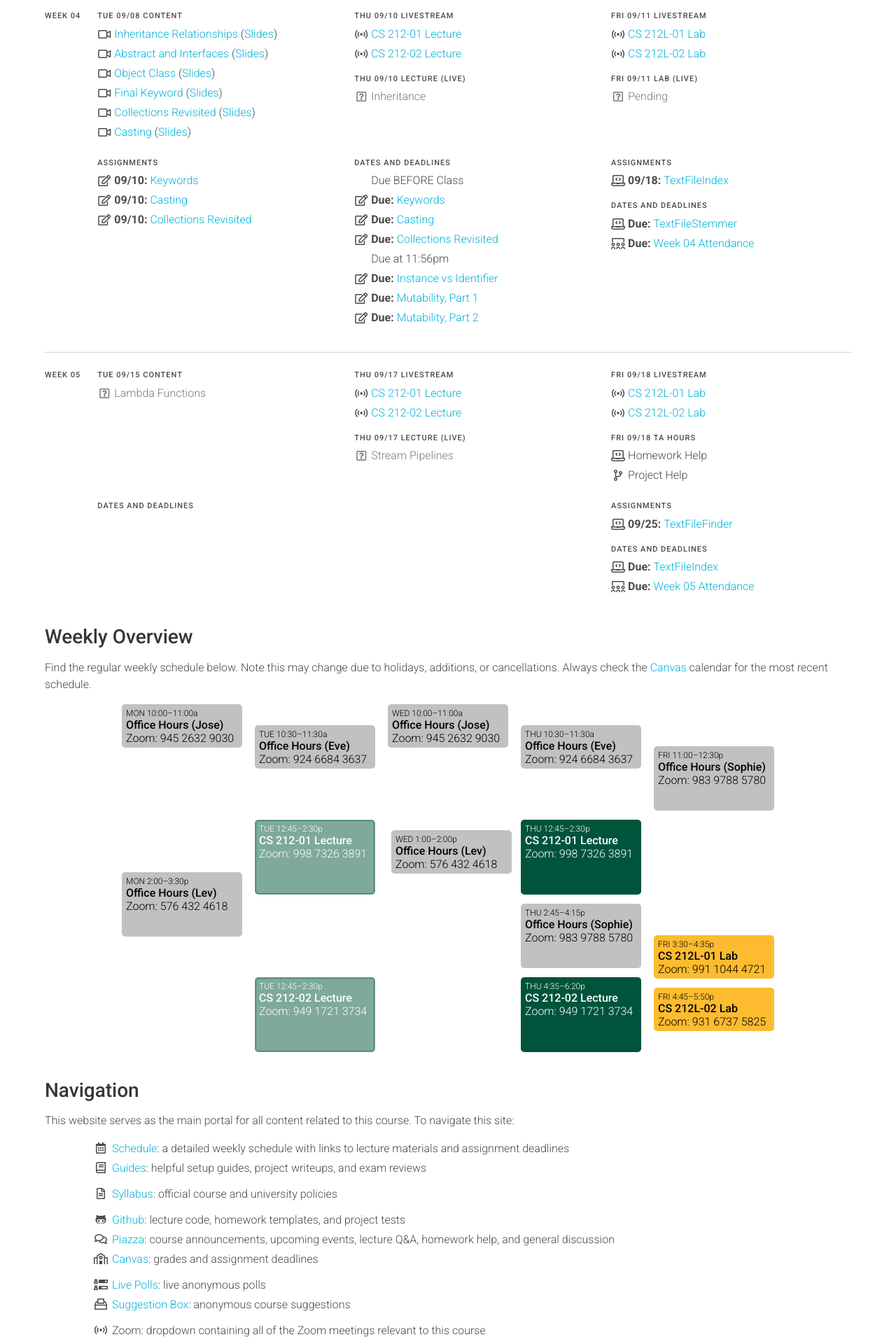
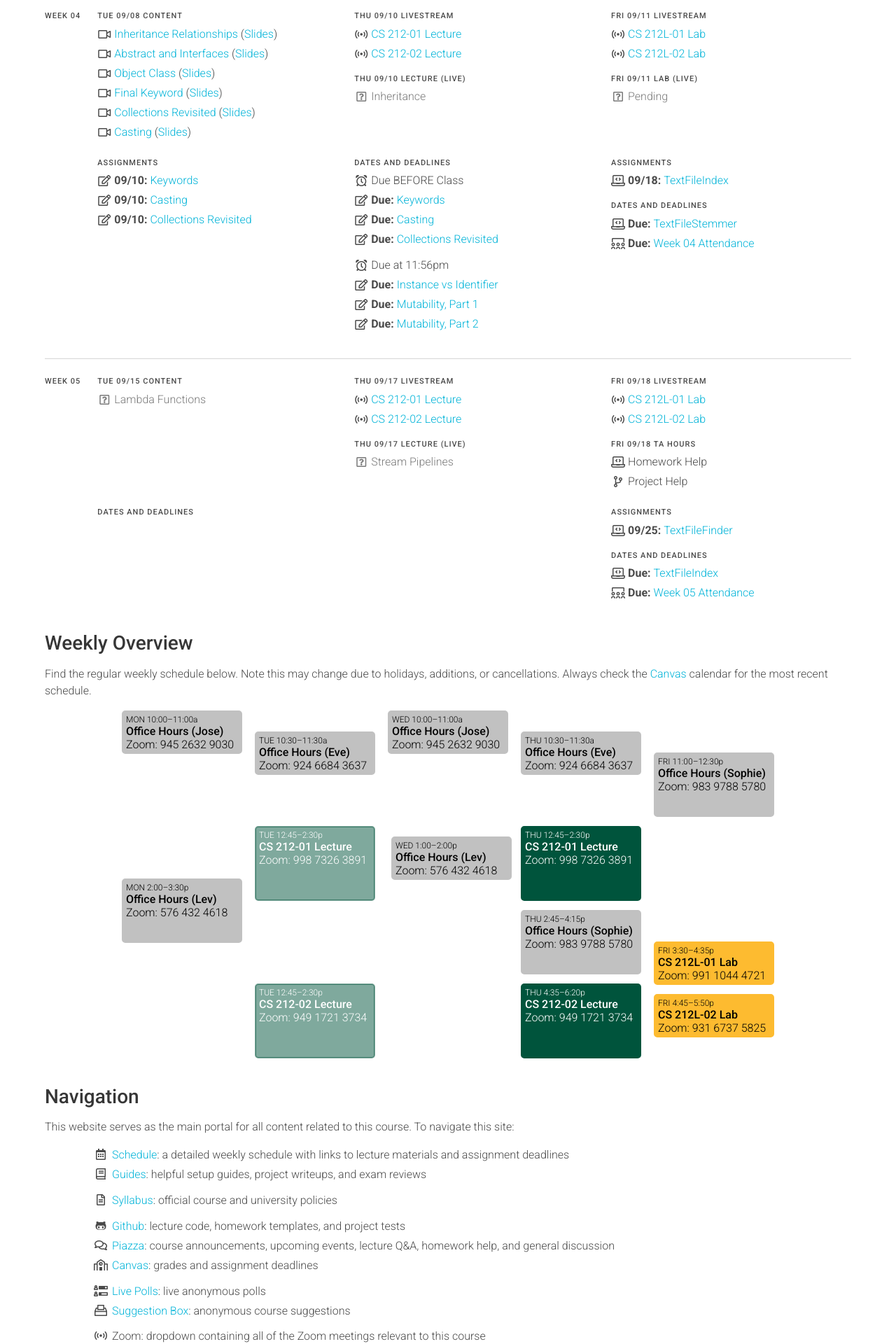
Before and after one commit to usf-cs212-fall2020/usf-cs212-fall2020.github.io, a Jekyll site: the page built from index.md, in a window 1280 px wide. Shown: the part 662-2582 px from the top of the page at 70% size. Built offline with Jekyll 4.4.1, drawn with Linux system fonts in a browser that asks for light colours.

Commit message:
Adjusting formatting.

```diff
--- a/_data/schedule.yml
+++ b/_data/schedule.yml
@@ -60,6 +60,9 @@ icons_special:
   nothing: &icon_nothing
     label: Placeholder
     class: ''
+  time: &icon_time
+    label: Time
+    class: far fa-alarm-clock
 
 projects:
   - project1f: &project1f
@@ -669,7 +672,7 @@ weeks:
             dates: true
             items:
               - text: 'Due BEFORE Class'
-                icon: *icon_nothing
+                icon: *icon_time
 
               - text: 'Keywords'
                 icon: *icon_quiz
@@ -687,7 +690,8 @@ weeks:
                 date: 2020-09-10
 
               - text: 'Due at 11:56pm'
-                icon: *icon_nothing
+                icon: *icon_time
+                type: 'bump'
 
               - text: 'Instance vs Identifier'
                 icon: *icon_quiz
```
